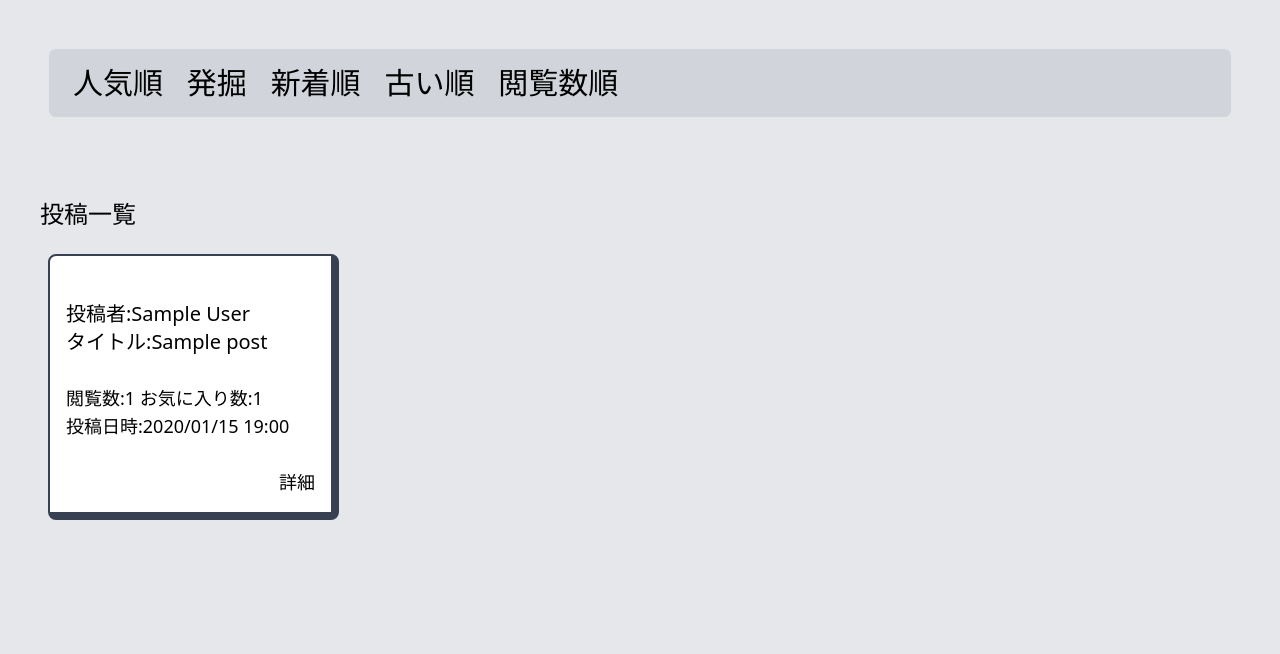
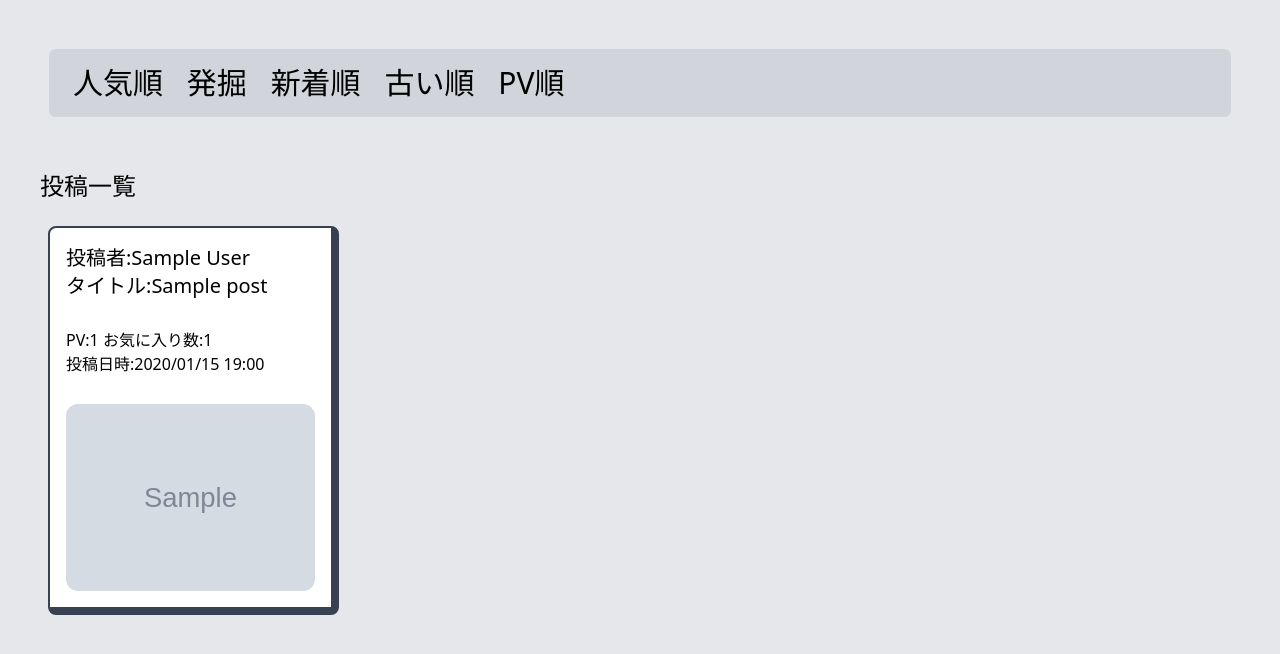
Before and after one commit to Shiryu-Toujima-1f10210346/DEVIANT, a Django app: page /home/ in a window 1280 px wide. Shown: the part 96-750 px from the top of the page. Run offline with Django 4.2, Linux system fonts and the light colour scheme; a user stored in the database is signed in; tables that the repository leaves empty hold one stand-in row (values such as "Sample post"); grey boxes marked "Sample" are stand-in pictures; some libraries are stand-ins or nearby versions.

Commit message:
投稿一覧にサムネつけた

```diff
--- a/chat/templates/chat/home.html
+++ b/chat/templates/chat/home.html
@@ -32,23 +32,23 @@
   ">
   <div class="p-4 m-4 bg-gray-300 border rounded-lg">
     <span class="m-2 text-3xl ">
-        <a type="button" href="{%url "home"%}?order=popular" class="btn btn-info">人気順 </a>
+        <a type="button" href="{%url "home"%}?order=popular" class="hover:shadow-2xl hover:text-blue-500">人気順 </a>
       </span>
       <span class="m-2 text-3xl ">
-        <a type="button" href="{%url "home"%}?order=veiled" class="btn btn-info">発掘 </a>
+        <a type="button" href="{%url "home"%}?order=veiled" class="hover:shadow-2xl hover:text-blue-500">発掘 </a>
       </span>
       <span class="m-2 text-3xl">
-        <a type="button" href="{%url "home"%}?order=new" class="btn btn-info">新着順 </a>
+        <a type="button" href="{%url "home"%}?order=new" class="hover:shadow-2xl hover:text-blue-500">新着順 </a>
       </span>
       <span class="m-2 text-3xl">
-        <a type="button" href="{%url "home"%}?order=old" class="btn btn-info">古い順</a>
+        <a type="button" href="{%url "home"%}?order=old" class="hover:shadow-2xl hover:text-blue-500">古い順</a>
       </span>
       <span class="m-2 text-3xl">
-        <a type="button" href="{%url "home"%}?order=pv" class="btn btn-info">閲覧数順</a>
+        <a type="button" href="{%url "home"%}?order=pv" class="hover:shadow-2xl hover:text-blue-500">PV順</a>
       </span>
     </span>
   </div>
-  <br><br>
+  <br>
 
     <h1 class="m-2 text-2xl">投稿一覧</h1>
     <div class="
@@ -61,6 +61,7 @@
     pr-4">
     {% if object_list %}
       {% for post in object_list %}
+
       <div class= "
       bg-white
       post
@@ -69,24 +70,39 @@
       m-4 p-4
       hover:shadow-2xl
       ">
-
+      <a href = "../post/{{ post.id }}">
 
       <span class="
       text-4xl
       sm:text-3xl
       md:text-2xl
       lg:text-xl
-      m-4
-      p-4
       ">
-          <p>投稿者:{{ post.author }}</p>
-          <p>タイトル:<span class="text-xl">{{ post.title }}</span></p>
+          <div name="left">
+            <p>投稿者:{{ post.author }}</p>
+            <p>タイトル:<span class="">{{ post.title }}</span></p>
+        </span>
+      <br>
+      <span class="
+      text-2xl
+      sm:text-xl
+      md:text-lg
+      lg:text-base
+      ">
+            <p>PV:{{post.pv}}  お気に入り数:{{ post.fav_num }}</p>
+            <p>投稿日時:{{ post.created_at | date:'Y/m/d H:i'}}</p>
       </span>
+            <br>
+          </div name="left">
+        <div name="right">
+          {% if post.img %}
+          <img src="/media/{{ post.img }}" style=" width:200; height:200;"class="rounded-xl">
+          {% else %}
+          <img src="{% static 'img/NoImage.jpg' %}" width="200" height="200" class="rounded-xl">
+          {% endif %}
+          </a>
+        </div name="right">
 
-          <p>閲覧数:{{post.pv}}  お気に入り数:{{ post.fav_num }}</p>
-          <p>投稿日時:{{ post.created_at | date:'Y/m/d H:i'}}</p>
-          <br>
-          <div class="link hover:underline text-blue"style="text-align:right;"><a href = "../post/{{ post.id }}">詳細</a></div>
     </div>
 
       {% endfor %}
@@ -114,8 +130,8 @@
         reset: false,
         origin: 'right',
         viewFactor: 0.2,
-        duration: 1000,
-        distance: '50px',
+        duration: 1200,
+        distance: '100px',
  });
 
 
```
